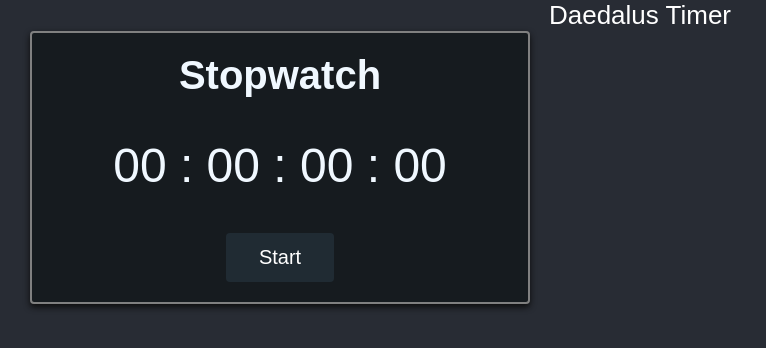
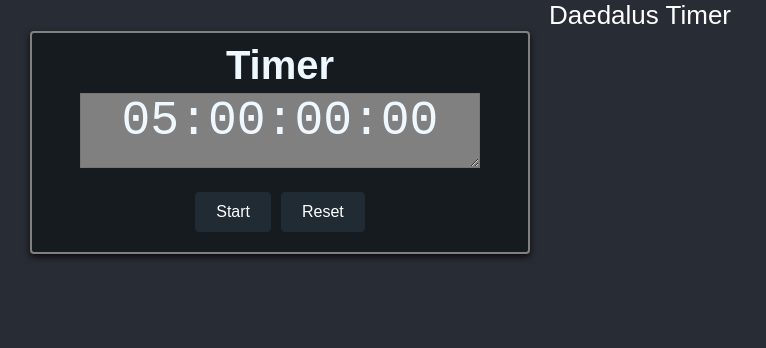
Before and after one commit to Daedalus-Creations/Sports-Timer, a React (Create React App) app: page / in a window 1280 px wide. Shown: the top 348 px of the page, without its empty margins (0-766 px from the left). Built offline with nearby package versions, Linux system fonts and the light colour scheme.

Commit message:
added basic timer functionality

```diff
--- a/src/App.css
+++ b/src/App.css
@@ -50,7 +50,7 @@
     margin-bottom: 40px;
   }
 }
-.Countdown,
+.Timer,
 .Stopwatch {
   margin-left: 30px;
   margin-right: 30px;
@@ -62,11 +62,11 @@
   box-shadow: 0 3px 6px rgb(12, 12, 12);
   color: aliceblue;
 }
-.Countdown {
+.Timer {
   padding-top: 10px;
 }
 
-.Countdown-header,
+.Timer-header,
 .Stopwatch-header {
   font-size: 40px;
   font-weight: bold;
@@ -95,11 +95,20 @@ button:hover {
 }
 .Stopwatch-text {
 }
-.Countdown-display {
+.Timer-display {
   margin-top: 5px;
   margin-bottom: 20px;
 }
-.Countdown-display button {
+.Timer-box{
+  background-color: gray;
+  width: 400px;
+  height: 75px;
+  font-size: 48px;
+  color: aliceblue;
+  text-align: center;
+  font-family: monospace;
+}
+.Timer-display button {
   margin: 0 15px;
   border: solid 1px transparent;
   border-radius: 2px;
@@ -108,15 +117,15 @@ button:hover {
 
   font-size: 16px;
 }
-.Countdown-display button:hover {
+.Timer-display button:hover {
   background-color: #106ba3;
 }
-.Countdown-label {
+.Timer-label {
   font-size: 18px;
   margin-top: 5px;
   margin-bottom: 10px;
 }
-.Countdown-time {
+.Timer-time {
   font-size: 36px;
   margin: 5px 0;
 }
--- a/src/App.js
+++ b/src/App.js
@@ -10,7 +10,7 @@ function App() {
       <header className="App-header">
         Daedalus Timer
       </header>
-        <Stopwatch />
+        <Timer />
         {/*<Timer />*/}
     </div>
   );
--- a/src/components/Timer.js
+++ b/src/components/Timer.js
@@ -2,10 +2,74 @@ import React, {Component} from 'react';
 import '../App.css';
 
 class Timer extends Component {
+
+    constructor(props){
+        super(props);
+        this.state = {
+            time : "05:00:00:00",
+            timerOn: false,
+        }
+        this.handleChange = this.handleChange.bind(this);
+    }
+    startTimer = () => {
+        this.setState({
+            timerOn: true,
+            time: this.state.time,
+        });
+        this.timer = setInterval(() => {
+            this.setState({
+                time: this.timeToString(this.parseTime(this.state.time) - 10)
+            });
+        }, 10);
+    };
+
+    stopTimer = () => {
+        this.setState({
+            timerOn: false,
+            time: this.state.time
+        });
+        clearInterval(this.timer)
+    };
+
+    resetTimer = () => {
+        this.setState({
+            time: "05:00:00:00",
+            timerOn: this.state.timerOn,
+        });
+    };
+    timeToString = (time) =>{
+        let centiseconds = ("0" + (Math.floor(time / 10) % 100)).slice(-2);
+        let seconds = ("0" + (Math.floor(time / 1000) % 60)).slice(-2);
+        let minutes = ("0" + (Math.floor(time / 60000) % 60)).slice(-2);
+        let hours = ("0" + Math.floor(time / 3600000)).slice(-2);
+        let text = ""+hours+":"+minutes+":"+seconds+":"+centiseconds;
+        return text;
+    };
+    parseTime = (time) => {
+        let hms = time.split(":");
+        return hms[0] * 3600000 + hms[1] * 60000 + hms[2] * 1000 + hms[3]*10;
+    };
+
+    handleChange(event) {
+        this.setState({time: event.target.value});
+    }
+
     render() {
         return (
             <div className="Timer">
                 <div className="Timer-header">Timer</div>
+                <div className="Timer-display">
+                    <textarea className="Timer-box" value={this.state.time} onChange={this.handleChange} />
+                </div>
+                {this.state.timerOn === false && (
+                    <button onClick={this.startTimer}>Start</button>
+                )}
+                {this.state.timerOn === true && (
+                    <button onClick={this.stopTimer}>Stop</button>
+                )}
+                {this.state.timerOn === false && (
+                    <button onClick={this.resetTimer}>Reset</button>
+                )}
             </div>
         );
     }
```
